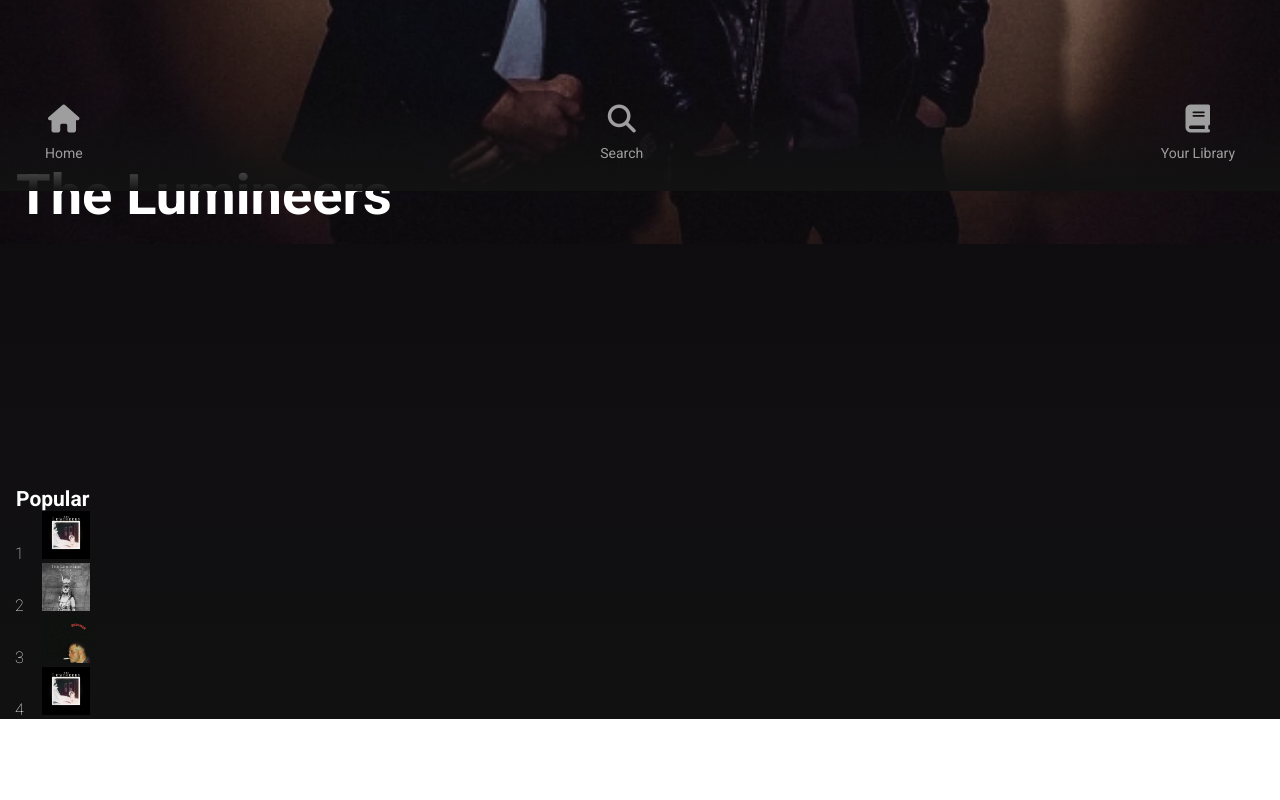
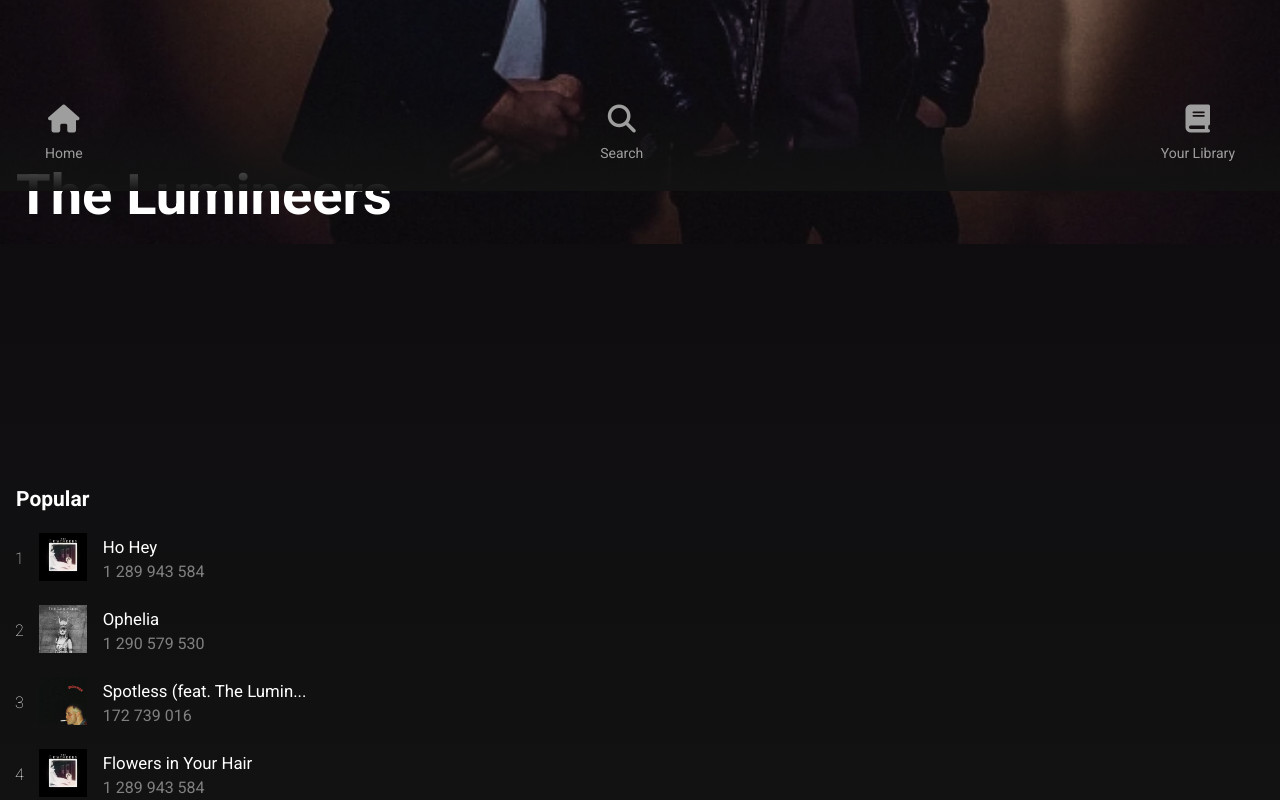
Before and after one commit to b1z3rr4/spotify-vanilla, a website built with webpack: page src/index.html in a window 1280 px wide. Shown: the part 609-1409 px from the top of the page. Before the commit the page ends 1328 px from the top, so only its background shows below. Built offline with nearby package versions, Linux system fonts and the light colour scheme.

Commit message:
Update index.html

```diff
--- a/src/index.html
+++ b/src/index.html
@@ -3,6 +3,7 @@
 <head>
     <meta charset="UTF-8">
     <meta name="viewport" content="width=device-width, initial-scale=1.0">
+    <link rel="stylesheet" href="styles/main.css">
     <link rel="stylesheet" href="https://cdnjs.cloudflare.com/ajax/libs/font-awesome/6.6.0/css/all.min.css" integrity="sha512-Kc323vGBEqzTmouAECnVceyQqyqdsSiqLQISBL29aUW4U/M7pSPA/gEUZQqv1cwx4OnYxTxve5UMg5GT6L4JJg==" crossorigin="anonymous" referrerpolicy="no-referrer" />
     <title>Spotify</title>
 </head>
@@ -29,38 +30,68 @@
         <section class="musics">
             <ul class="musics-list">
                 <li class="musics-item">
-                    <div>
-                        <h2 class="music-numb">1</h2>
-                        <img class="music-1" src="./assets/music-1.png" alt="foto de capa da banda the luminners">
+                    <div class="music-container">
+                        <div class="numb-container">
+                            <h2 class="music-numb">1</h2>
+                        </div>
+                        <div>
+                            <img class="music-1" src="./assets/music-1.png" alt="foto de capa da banda the luminners">
+                        </div>
+                        <div class="music-text">
+                            <p class="music-name">Ho Hey</p>
+                            <p class="access">1 289 943 584</p>
+                        </div>
 
                     </div>
                 </li>
                 <li class="musics-item">
-                    <div>
-                        <h2 class="music-numb">2</h2>
-                        <img class="music-2" src="./assets/music-2.png" alt="foto de capa 2 da banda the luminners">
+                    <div class="music-container">
+                        <div class="numb-container">
+                            <h2 class="music-numb">2</h2>
+                        </div>
+                        <div>
+                            <img class="music-2" src="./assets/music-2.png" alt="foto de capa 2 da banda the luminners">
+                        </div>
+                        <div class="music-text">
+                            <p class="music-name">Ophelia</p>
+                            <p class="access">1 290 579 530</p>
+                        </div>
 
                     </div>
 
                 </li>
 
                 <li class="musics-item">
-                     <div>
-                        <h2 class="music-numb">3</h2>
-                        <img class="music-3" src="./assets/music-3.png" alt="foto de capa 3 da banda the luminners">
+                    <div class="music-container">
+
+                        <div class="numb-container">
+                            <h2 class="music-numb">3</h2>
+                        </div>
+                        <div>
+                            <img class="music-3" src="./assets/music-3.png" alt="foto de capa 3 da banda the luminners">
+                        </div>
+                        <div class="music-text">
+                            <p class="music-name">Spotless (feat. The Lumin...</p>
+                            <p class="access">172 739 016</p>
+                        </div>
 
                     </div>
-
-
                 </li>
                 <li class="musics-item">
-                    <div>
-                        <h2 class="music-numb">4</h2>
-                        <img class="music-4" src="./assets/music-1.png" alt="foto de capa da banda the luminners">
+                    <div class="music-container">
+                        <div class="numb-container">
+                            <h2 class="music-numb">4</h2>
+                        </div>
+                        <div>
+                            <img class="music-1" src="./assets/music-1.png" alt="foto de capa 1 da banda the luminners">
+                        </div>
+                        <div class="music-text">
+                            <p class="music-name">Flowers in Your Hair</p>
+                            <p class="access">1 289 943 584</p>
+                        </div>
 
 
                     </div>
-
                 </li>
             </ul>
 
```
